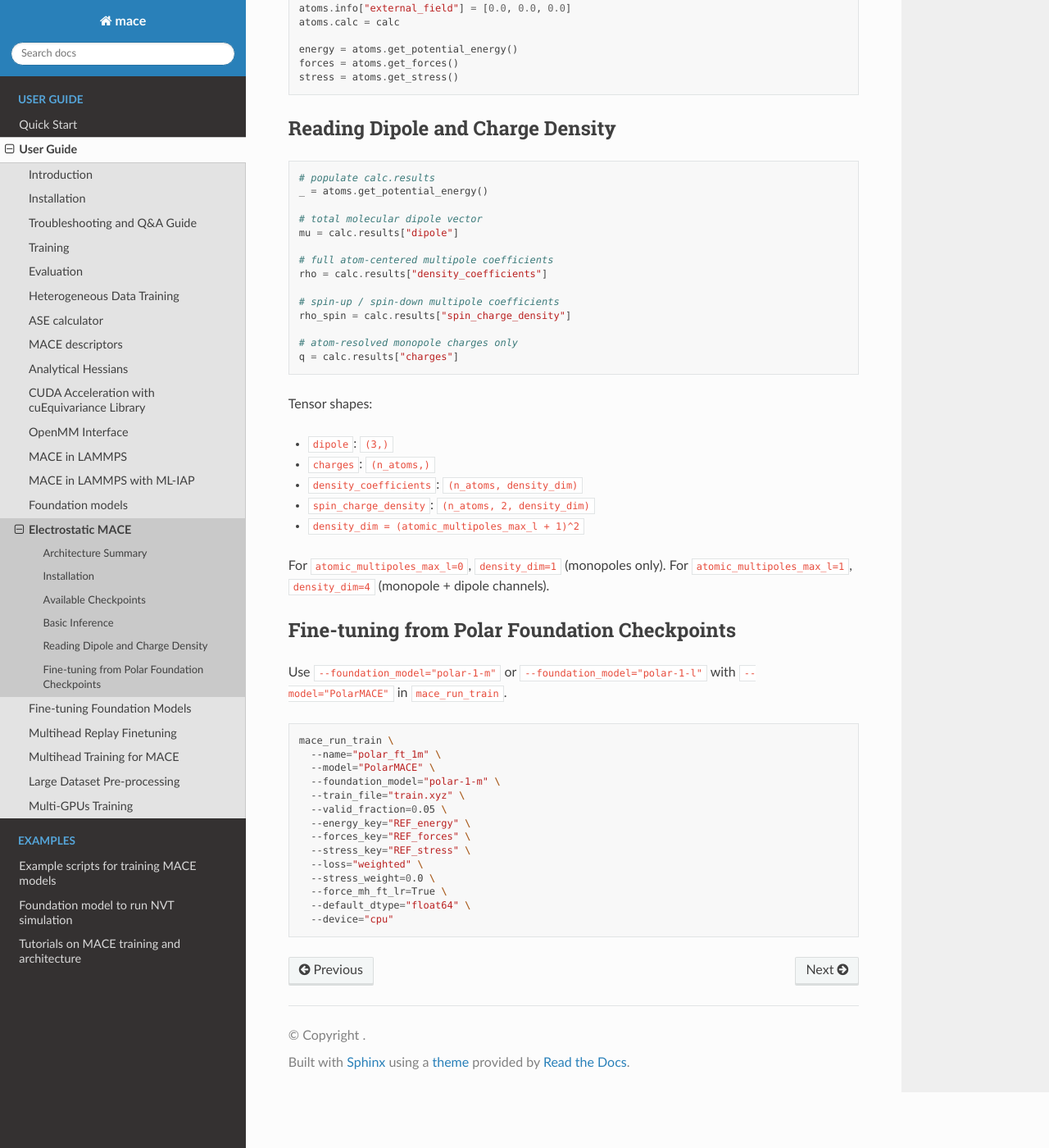
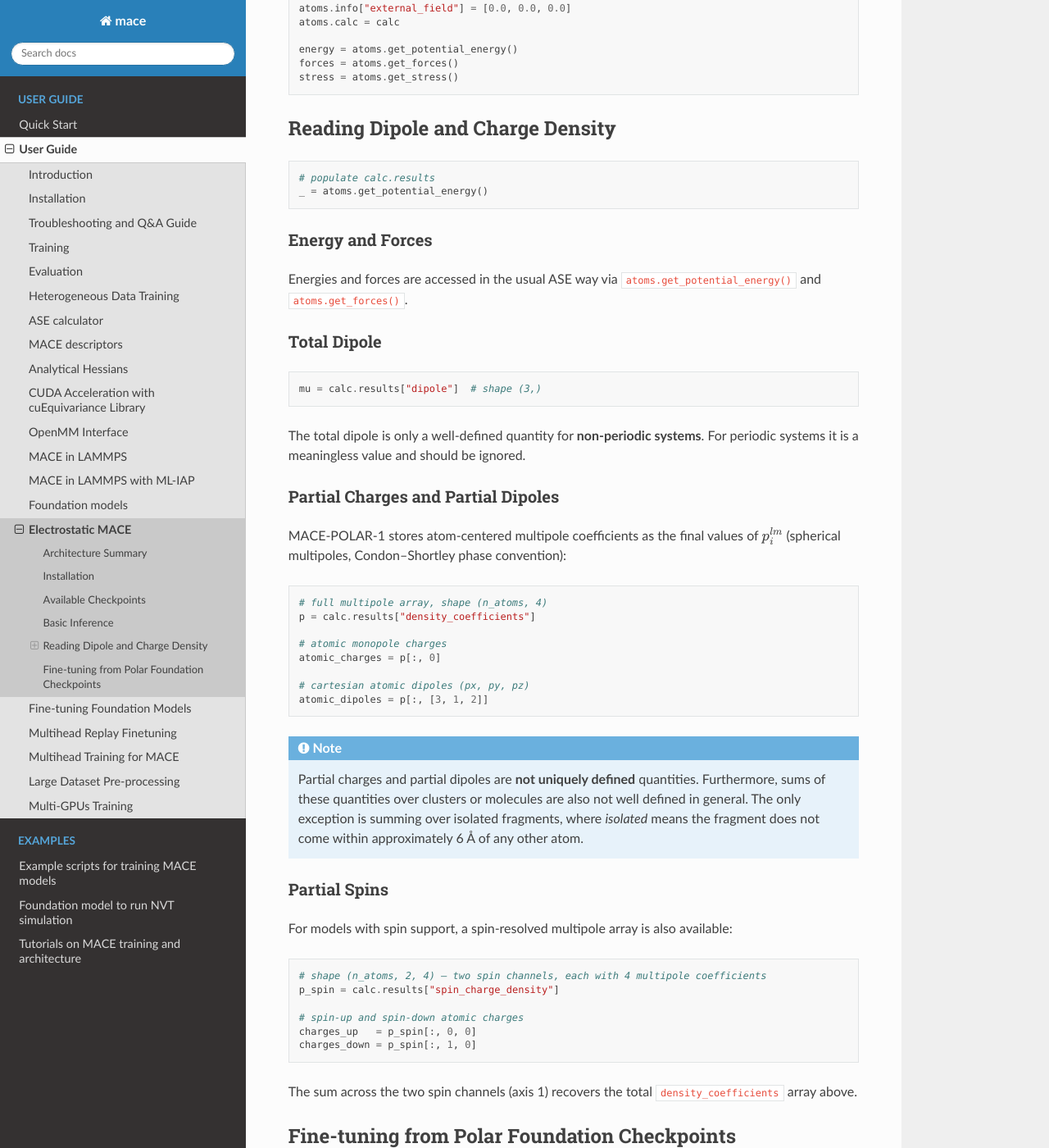
Before and after one commit to ACEsuit/mace, a Sphinx documentation site: the page built from docs/guide/polar_mace.rst, in a window 1280 px wide and 1400 px high, scrolled down 1966 px. Shown: the whole window at 82% size. Built offline with Sphinx 7.4.7 and the Read the Docs theme 3.1.0, drawn with Linux system fonts in a browser that asks for light colours; pages that are not in the unit, such as notebooks, are missing from menus.

Commit message:
update the doc

```diff
--- a/docs/guide/polar_mace.rst
+++ b/docs/guide/polar_mace.rst
@@ -84,28 +84,62 @@
     # populate calc.results
     _ = atoms.get_potential_energy()
 
-    # total molecular dipole vector
-    mu = calc.results["dipole"]
+Energy and Forces
+~~~~~~~~~~~~~~~~~
 
-    # full atom-centered multipole coefficients
-    rho = calc.results["density_coefficients"]
+Energies and forces are accessed in the usual ASE way via ``atoms.get_potential_energy()``
+and ``atoms.get_forces()``.
 
-    # spin-up / spin-down multipole coefficients
-    rho_spin = calc.results["spin_charge_density"]
+Total Dipole
+~~~~~~~~~~~~
 
-    # atom-resolved monopole charges only
-    q = calc.results["charges"]
+.. code-block:: python
 
-Tensor shapes:
+    mu = calc.results["dipole"]  # shape (3,)
 
-- ``dipole``: ``(3,)``
-- ``charges``: ``(n_atoms,)``
-- ``density_coefficients``: ``(n_atoms, density_dim)``
-- ``spin_charge_density``: ``(n_atoms, 2, density_dim)``
-- ``density_dim = (atomic_multipoles_max_l + 1)^2``
+The total dipole is only a well-defined quantity for **non-periodic systems**. For periodic
+systems it is a meaningless value and should be ignored.
 
-For ``atomic_multipoles_max_l=0``, ``density_dim=1`` (monopoles only).
-For ``atomic_multipoles_max_l=1``, ``density_dim=4`` (monopole + dipole channels).
+Partial Charges and Partial Dipoles
+~~~~~~~~~~~~~~~~~~~~~~~~~~~~~~~~~~~~~
+
+MACE-POLAR-1 stores atom-centered multipole coefficients as the final values of
+:math:`p^{lm}_i` (spherical multipoles, Condon–Shortley phase convention):
+
+.. code-block:: python
+
+    # full multipole array, shape (n_atoms, 4)
+    p = calc.results["density_coefficients"]
+
+    # atomic monopole charges
+    atomic_charges = p[:, 0]
+
+    # cartesian atomic dipoles (px, py, pz)
+    atomic_dipoles = p[:, [3, 1, 2]]
+
+.. note::
+
+    Partial charges and partial dipoles are **not uniquely defined** quantities. Furthermore,
+    sums of these quantities over clusters or molecules are also not well defined in general.
+    The only exception is summing over isolated fragments, where *isolated* means the fragment
+    does not come within approximately 6 Å of any other atom.
+
+Partial Spins
+~~~~~~~~~~~~~
+
+For models with spin support, a spin-resolved multipole array is also available:
+
+.. code-block:: python
+
+    # shape (n_atoms, 2, 4) — two spin channels, each with 4 multipole coefficients
+    p_spin = calc.results["spin_charge_density"]
+
+    # spin-up and spin-down atomic charges
+    charges_up   = p_spin[:, 0, 0]
+    charges_down = p_spin[:, 1, 0]
+
+The sum across the two spin channels (axis 1) recovers the total ``density_coefficients``
+array above.
 
 Fine-tuning from Polar Foundation Checkpoints
 ----------------------------------------------
```
